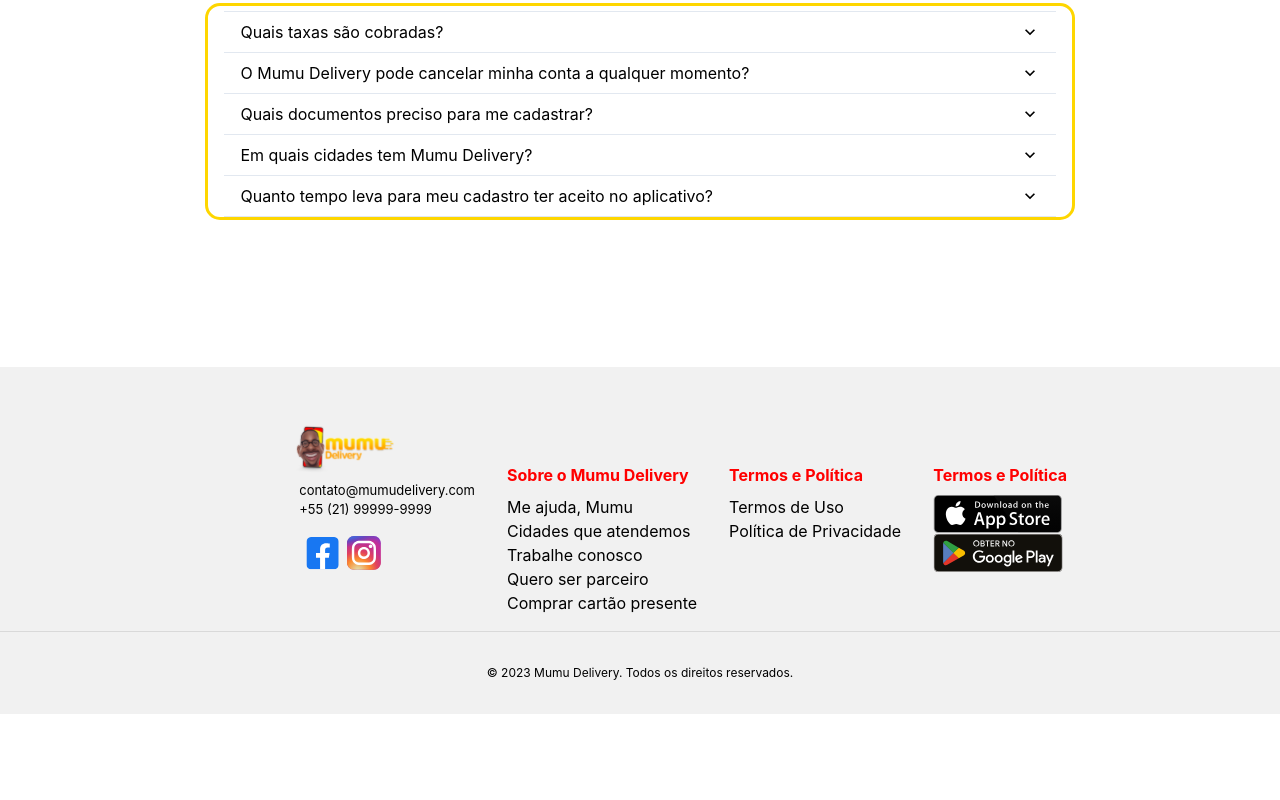
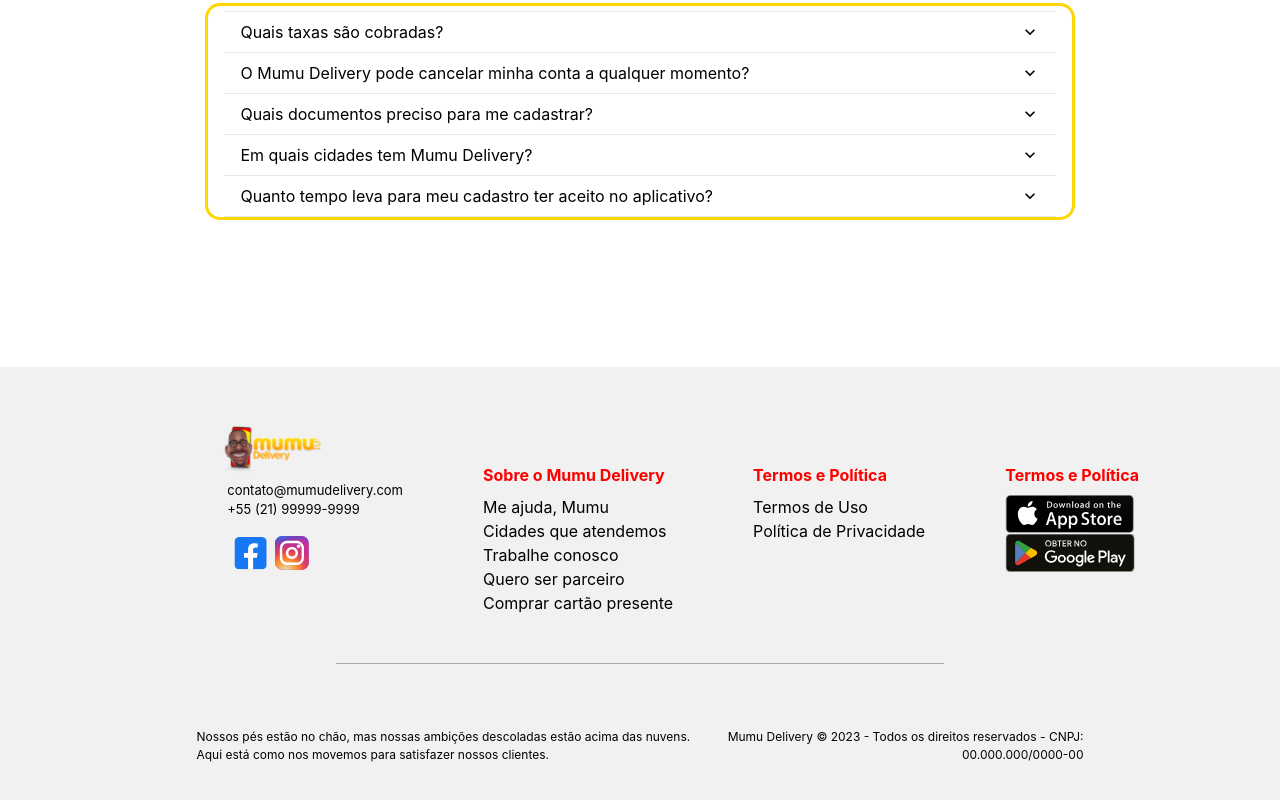
Before and after one commit to ruannysil/llanding-pagemm, a React (Create React App) app: page / in a window 1280 px wide. Shown: the part 3357-4157 px from the top of the page. Before the commit the page ends 4071 px from the top, so only its background shows below. Built offline with nearby package versions, Linux system fonts and the light colour scheme.

Commit message:
ongoing project

```diff
--- a/src/Main/Requirements/index.js
+++ b/src/Main/Requirements/index.js
@@ -1,4 +1,4 @@
-import { useEffect, useState } from 'react';
+import { useEffect, useState, useRef } from 'react';
 import {
   Flex,
   Box,
@@ -17,10 +17,10 @@ import whatsappImage from '../../images/whatsapp.svg';
 export default function Requirements() {
   const isMobile = useBreakpointValue({ base: true, md: false, sm: true });
   const isDesktop = useBreakpointValue({ base: false, md: true, lg: true });
-  const isDisplay = useMediaQuery("(max-width: 1440px)");
+  const isDisplay = useMediaQuery('(max-width: 1441px)');
 
-  const [showWhatsApp, setShowWhatsApp] = useState(false);
-  const [lastScrollPosition, setLastScrollPosition] = useState(0);
+  const [isPartnershipVisible, setIsPartnershipVisible] = useState(false);
+  const partnershipRef = useRef(null);
 
   const getFlexWrap = () => {
     return isMobile && !isDesktop ? 'wrap' : 'nowrap';
@@ -30,56 +30,30 @@ export default function Requirements() {
     alert('Você clicou no botão do WhatsApp');
   };
 
-  const handleScroll = () => {
-    const currentScrollPosition = window.pageYOffset;
+  const checkPartnershipVisibility = () => {
+    const element = partnershipRef.current;
 
-    if (
-      currentScrollPosition > lastScrollPosition &&
-      currentScrollPosition > window.innerHeight &&
-      currentScrollPosition < document.getElementById('requirements').offsetTop
-    ) {
-      setShowWhatsApp(true);
-    } else if (currentScrollPosition < lastScrollPosition) {
-      setShowWhatsApp(true);
-    } else {
-      setShowWhatsApp(false);
+    if (element) {
+      const rect = element.getBoundingClientRect();
+      const isVisible = rect.top < window.innerHeight && rect.bottom >= 0;
+      setIsPartnershipVisible(isVisible);
     }
-
-    setLastScrollPosition(currentScrollPosition);
   };
 
   const handleResize = () => {
-    const maxWidth = 1440;
+    const maxWidth = 1441;
     const windowWidth = window.innerWidth;
 
-    setShowWhatsApp(windowWidth <= maxWidth);
+    setIsPartnershipVisible(windowWidth <= maxWidth);
   };
 
   useEffect(() => {
-    handleResize();
+    checkPartnershipVisibility();
     window.addEventListener('resize', handleResize);
     return () => {
       window.removeEventListener('resize', handleResize);
     };
-    window.addEventListener('scroll', handleScroll);
-    return () => {
-      window.removeEventListener('scroll', handleScroll);
-    };
   }, []);
-
-  // const getFlexWrap = () => {
-  //   return isMobile && !isDesktop ? 'wrap' : 'nowrap';
-  // };
-
-  window.addEventListener('scroll', function () {
-    const element = document.getElementById('requirements');
-    const rect = element.getBoundingClientRect();
-    const isVisible = rect.top < window.innerHeight && rect.bottom >= 0;
-
-    if (!isVisible) {
-      setShowWhatsApp(false);
-    }
-  });
 
   return (
     <Flex p={isMobile ? '1rem' : '0.2rem'} m={isMobile ? '5rem 0' : '9rem 0'} justify="center" id="requirements">
@@ -95,7 +69,7 @@ export default function Requirements() {
             p={{ base: '0', md: '0 1rem' }}
           >
             <Flex
-              className="AQUI"
+              ref={partnershipRef}
               direction="column"
               w="100%"
               align="center"
@@ -106,6 +80,7 @@ export default function Requirements() {
               gap="4rem"
               textAlign="center"
               justifyContent="center"
+              id="partnership" // Adicionado ID "partnership" ao elemento
             >
               <Accordion allowToggle w="100%">
                     <AccordionItem>
@@ -194,7 +169,7 @@ export default function Requirements() {
                     </AccordionItem>
               </Accordion>
             </Flex>
-            {showWhatsApp && (
+            {isPartnershipVisible && (
               <div
                 style={{
                   position: 'fixed',
@@ -218,10 +193,10 @@ export default function Requirements() {
                     maxWidth="1440px"
                   >
                     <img
-                      src={showWhatsApp ? whatsappImage : null}
+                      src={whatsappImage}
                       alt="WhatsApp"
                       onClick={handleAlert}
-                      style={{ display: showWhatsApp ? 'block' : 'none' }}
+                      style={{ display: 'block' }}
                     />
                   </Link>
                 )}
--- a/src/components/Footer/index.js
+++ b/src/components/Footer/index.js
@@ -8,6 +8,7 @@ import GooglePlayStore from '../../images/GooglePlayStore.svg'
 export default function Footer() {
 
   const [isMobile] = useMediaQuery("(max-width: 768px)");
+  const [isDesktop] = useMediaQuery("(max-width: 1024px)");
 
   return (
     <Box bg="#E5E5E587">
@@ -19,7 +20,7 @@ export default function Footer() {
         mx="auto"
         mt="2rem"
         flexWrap={isMobile ? "none" : "wrap"}
-        gap={isMobile ? "0" : "2rem"}
+        gap={isMobile ? "0" : "5rem"}
         alignItems={isMobile ? "center" : "baseline"}
       >
         <Flex
@@ -94,21 +95,35 @@ export default function Footer() {
         </Flex>
 
       </Flex>
-        <Flex
-          direction={{ base: "column", md: "row" }}
-          align={isMobile ?  "center" :  "flex-end"}
-          justify="center"
-          p="2rem"
-          // bg="#f9f9f9"
-          borderTop="1px solid rgba(0,0,0,0.1)"
-          borderWidth={"1%"}
+      <Flex direction="column" align="center" justify="center" p={isMobile ? "1rem" : "2rem"} borderWidth="1%">
+      <hr
+        style={{ borderTop: '1px solid rgba(0, 0, 0, 0.292)', width: isDesktop ? '100%' : '50%' }}
+      />
+      <Flex direction={isMobile ? 'column' : 'row'} justifyContent="center" p={isMobile ? "0rem" : "2rem"} >
+        <Text
+          fontSize={12}
+          color="#000"
+          textAlign={isMobile ? "center" : "inherit"}
+          mt={{ base: '2rem', md: '2rem' }}
+          mb={{ base: '1rem', md: '0' }}
+          w={isMobile ? "100%" : "44%"}
         >
-          <Text fontSize={12} color="#000" textAlign="center" mb={{ base: "1rem", md: "0" }}>
-            © 2023 Mumu Delivery. Todos os direitos reservados.
-          </Text>
+          Nossos pés estão no chão, mas nossas ambições descoladas estão acima das nuvens.
+          Aqui está como nos movemos para satisfazer nossos clientes.
+        </Text>
 
-        </Flex>
-
+        <Text
+          fontSize={12}
+          color="#000"
+          textAlign={isMobile ? "center" : "end"}
+          mt={{ base: '2rem', md: '2rem' }}
+          mb={{ base: '1rem', md: '0' }}
+          w={isMobile ? "100%" : "33%"}
+        >
+          Mumu Delivery © 2023 - Todos os direitos reservados - CNPJ: 00.000.000/0000-00
+        </Text>
+      </Flex>
+    </Flex>
     </Box>
   );
 }
```
Also changed, not shown: src/routes.js (added). Lines whose indentation alone changed are shown as unchanged.
